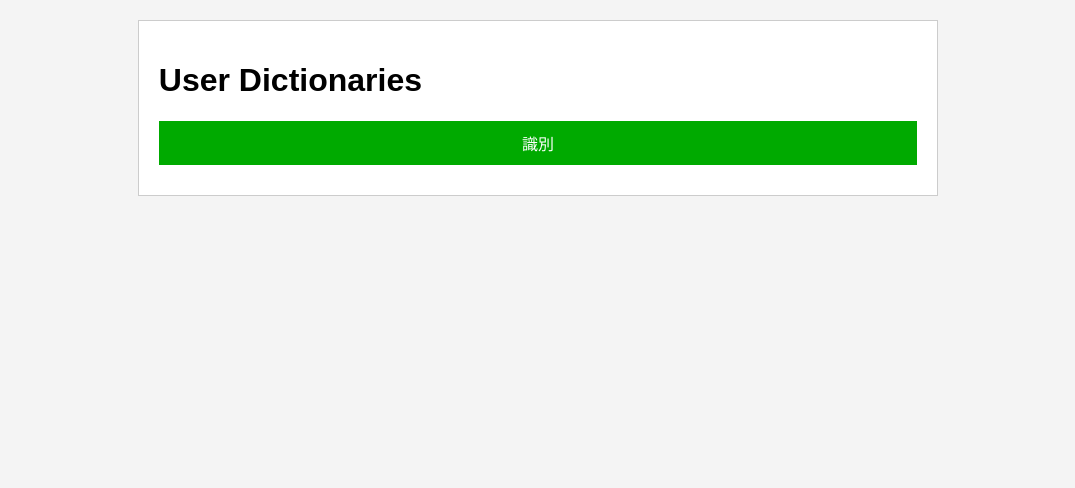
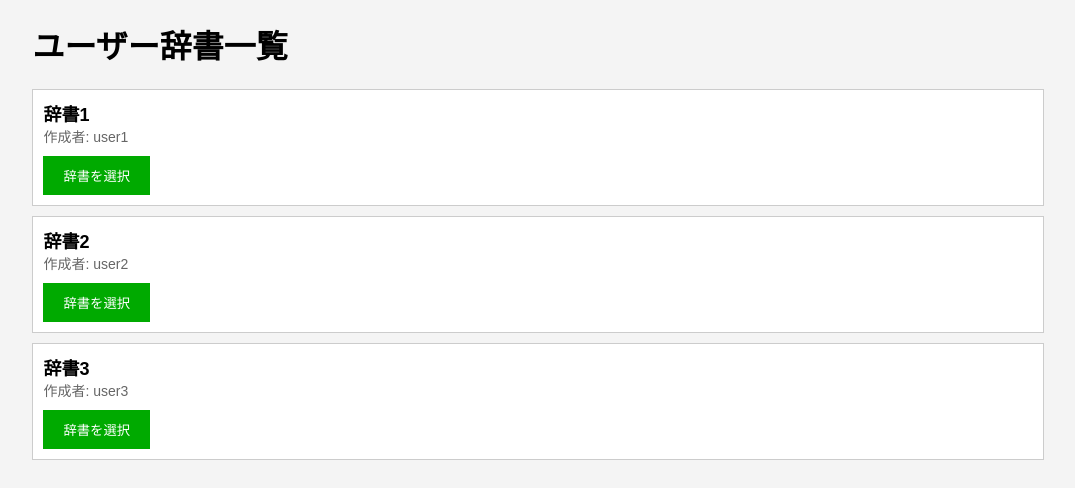
Before and after one commit to Sakalt/sakadic2, a plain HTML site: page userdic.html in a window 1280 px wide. Shown: the whole page, without its empty margins (102-1177 px from the left). Drawn offline with Linux system fonts and the light colour scheme.

Commit message:
Update userdic.html

```diff
--- a/userdic.html
+++ b/userdic.html
@@ -3,39 +3,78 @@
 <head>
     <meta charset="UTF-8">
     <meta name="viewport" content="width=device-width, initial-scale=1.0">
-    <title>User Dictionaries</title>
+    <title>ユーザー辞書一覧</title>
     <style>
         body {
             font-family: 'Maru Gothic', sans-serif;
             background-color: #f4f4f4;
         }
-        .dictionary-list {
-            width: 60%;
-            margin: 20px auto;
-            padding: 20px;
+        #user-dictionaries {
+            width: 80%;
+            margin: 0 auto;
+            text-align: left;
+        }
+        .user-dictionary {
+            border: 1px solid #ccc;
+            padding: 10px;
+            margin: 10px 0;
             background-color: #fff;
-            border: 1px solid #ccc;
         }
-        .dictionary-item {
-            margin-bottom: 10px;
+        .dictionary-name {
+            font-size: 18px;
+            font-weight: bold;
         }
-        .dictionary-link {
-            display: block;
-            padding: 10px;
+        .username {
+            font-size: 14px;
+            color: #666;
+        }
+        .select-button {
             background-color: #00aa00;
             color: white;
-            text-decoration: none;
-            text-align: center;
+            border: none;
+            padding: 10px 20px;
+            cursor: pointer;
+            margin-top: 10px;
         }
     </style>
 </head>
 <body>
-    <div class="dictionary-list">
-        <h1>User Dictionaries</h1>
-        <div class="dictionary-item">
-            <a href="識別.html" class="dictionary-link">識別</a>
-        </div>
-        <!-- Add more dictionary items dynamically based on user's dictionaries -->
+    <div id="user-dictionaries">
+        <h1>ユーザー辞書一覧</h1>
+        <div id="dictionary-list"></div>
     </div>
+
+    <script>
+        // Sample data
+        const userDictionaries = [
+            { username: 'user1', dictionaryName: '辞書1' },
+            { username: 'user2', dictionaryName: '辞書2' },
+            { username: 'user3', dictionaryName: '辞書3' },
+        ];
+
+        function loadUserDictionaries() {
+            const dictionaryList = document.getElementById('dictionary-list');
+            dictionaryList.innerHTML = '';
+            userDictionaries.forEach((dic, index) => {
+                const dicDiv = document.createElement('div');
+                dicDiv.className = 'user-dictionary';
+                dicDiv.innerHTML = `
+                    <div class="dictionary-name">${dic.dictionaryName}</div>
+                    <div class="username">作成者: ${dic.username}</div>
+                    <button class="select-button" onclick="selectDictionary(${index})">辞書を選択</button>
+                `;
+                dictionaryList.appendChild(dicDiv);
+            });
+        }
+
+        function selectDictionary(index) {
+            const selectedDictionary = userDictionaries[index];
+            // Perform the action to select the dictionary
+            alert(`辞書「${selectedDictionary.dictionaryName}」を選択しました`);
+        }
+
+        // Load dictionaries on page load
+        window.onload = loadUserDictionaries;
+    </script>
 </body>
 </html>
```
